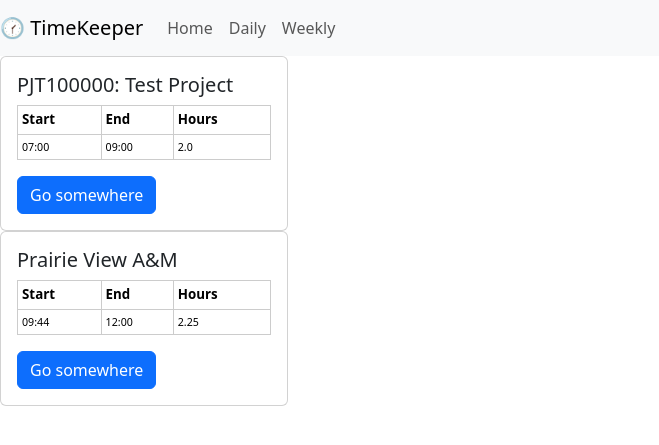
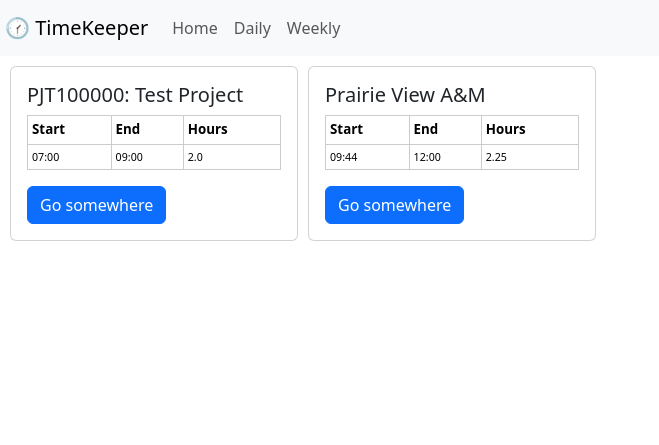
Before and after one commit to gregjonesdev/truegrit, a Django app: page /daily/ in a window 1280 px wide. Shown: the top 445 px of the page, without its empty margins (0-659 px from the left). Run offline with Django 4.2, Linux system fonts and the light colour scheme; data comes from the database, SQL or seed files in the repository; some libraries are stand-ins or nearby versions.

Commit message:
fix padding

```diff
--- a/truegrit/templates/_timekeeperbase.html
+++ b/truegrit/templates/_timekeeperbase.html
@@ -2,7 +2,7 @@
 
 {% block content %}
 
-<div class="row">
+<div class="row" style="padding-left: 5px">
     <nav class="navbar navbar-expand-lg navbar-light bg-light">
         <div class="container-fluid">
           <a class="navbar-brand" href="#">&#x1F55C; TimeKeeper</a>
@@ -26,8 +26,12 @@
     </nav>
 </div>
 
-{% block timekeeper_content %}
+<div style="padding: 5px">
+  {% block timekeeper_content %}
 
-{% endblock timekeeper_content %}
+  {% endblock timekeeper_content %}
+</div>
+
+
 
 {% endblock content%}
--- a/truegrit/templates/dailytime.html
+++ b/truegrit/templates/dailytime.html
@@ -2,8 +2,9 @@
 
 {% block timekeeper_content %}
 
-{% for each in projects %}
-    <div class="card" style="width: 18rem;">
+<div style="display: flex; flex-direction: row;">
+    {% for each in projects %}
+    <div class="card" style="width: 18rem; margin:5px">
     <div class="card-body">
         <h5 class="card-title">{{ each.project.get_title }}</h5>
 
@@ -31,5 +32,7 @@
     </div>
     </div>
 {% endfor %}
+</div>
+
 
 {% endblock timekeeper_content %}
```
